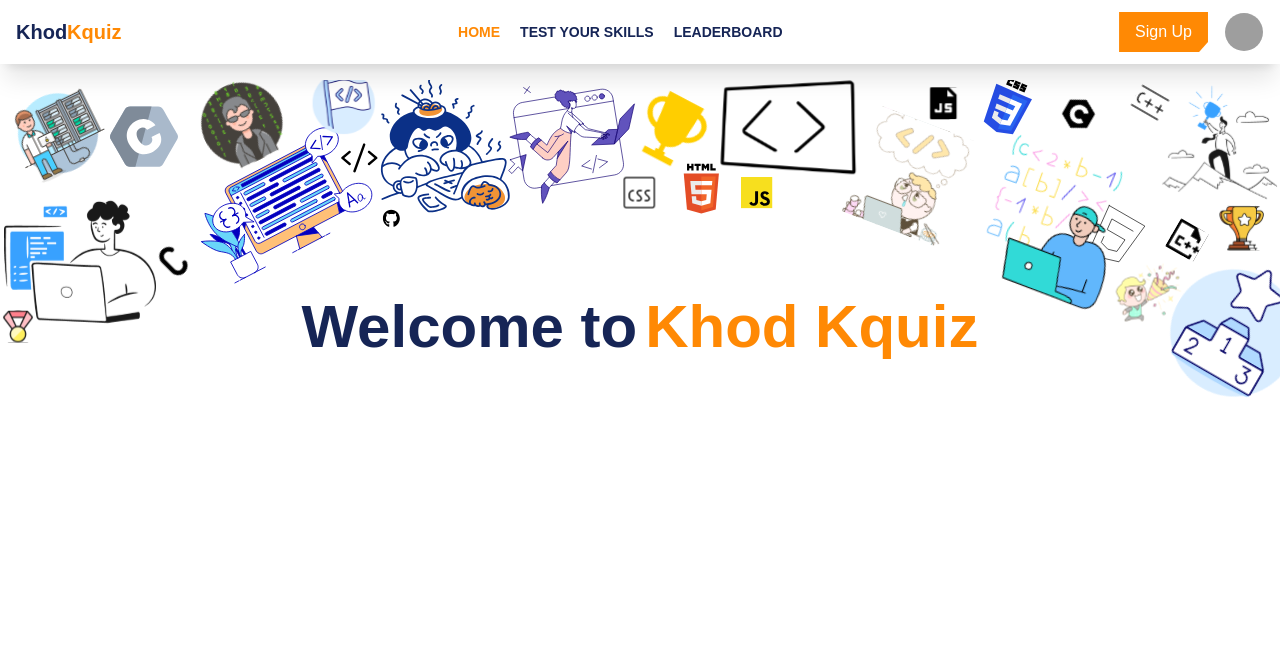
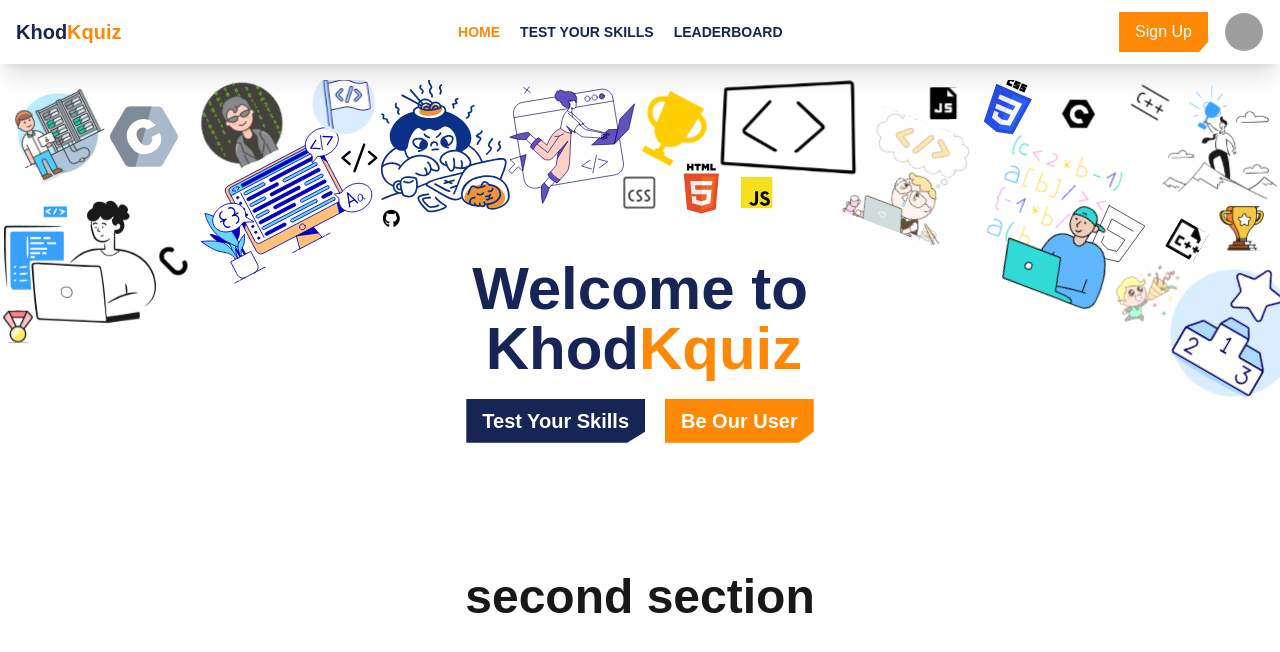
Before and after one commit to PhaySometh/KhodKquiz, a React (Vite) app in the folder frontend/: page / in a window 1280 px wide. Shown: the top 652 px of the page. Built offline with nearby package versions, Linux system fonts and the light colour scheme; grey boxes are pictures that could not be loaded.

Commit message:
commit by add more button and interaction close #51

```diff
--- a/frontend/src/pages/Home.jsx
+++ b/frontend/src/pages/Home.jsx
@@ -2,6 +2,7 @@ import React, { useEffect, useState } from 'react';
 import { motion, useAnimation } from 'framer-motion';
 import NavBar from '../components/NavBar';
 import image from '../assets/image/heroBackground.svg';
+import Button from '../components/Button';
 
 export default function Home() {
     const [scrollY, setScrollY] = useState(0);
@@ -42,12 +43,33 @@ export default function Home() {
                         opacity: scrollY > 200 ? 0.3 : 1,
                         transition: 'opacity 0.4s ease',
                     }}
-                    className="flex justify-center items-center absolute top-1/2 transform -translate-y-1/2 text-blue-950 w-full text-center px-4
-                    text-2xl sm:text-3xl md:text-4xl lg:text-5xl xl:text-6xl font-bold"
-                >
-                    Welcome to {''}
-                    <span className="text-orange-400 ml-2">Khod Kquiz</span>
+                    className="flex justify-center flex-col items-center absolute top-1/2 transform -translate-y-1/2 text-blue-950 w-full text-center px-4
+                    text-2xl sm:text-3xl md:text-4xl lg:text-5xl xl:text-6xl font-bold">
+                    <div>
+                        <div>Welcome to {''}</div>
+                        <div className="">
+                            <span className="text-blue-950 ml-2">Khod</span>
+                            <span className="text-orange-400">Kquiz</span>
+                        </div>
+                    </div>
+                    <div className='flex justify-between gap-5 mt-5 text-xl'>
+                        <Button
+                            to="quiz"
+                            label="Test Your Skills"
+                            bgColor="bg-blue-950"
+                            textColor="text-white"
+                        />
+                        <Button
+                            to="signup"
+                            label="Be Our User"
+                            bgColor="bg-orange-400"
+                            textColor="text-white"
+                        />
+                    </div>
                 </motion.h1>
+                <div className='flex justify-center items-center font-bold text-5xl '>
+                    second section
+                </div>
             </div>
         </>
     );
```
